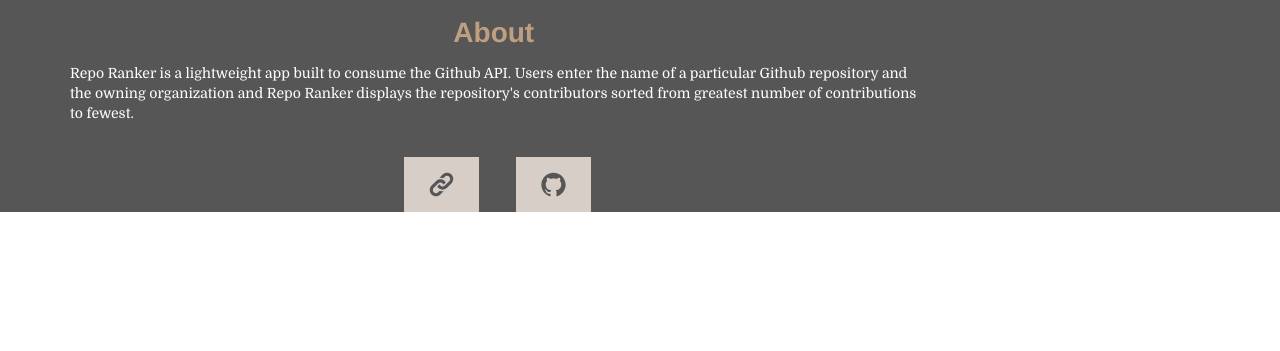
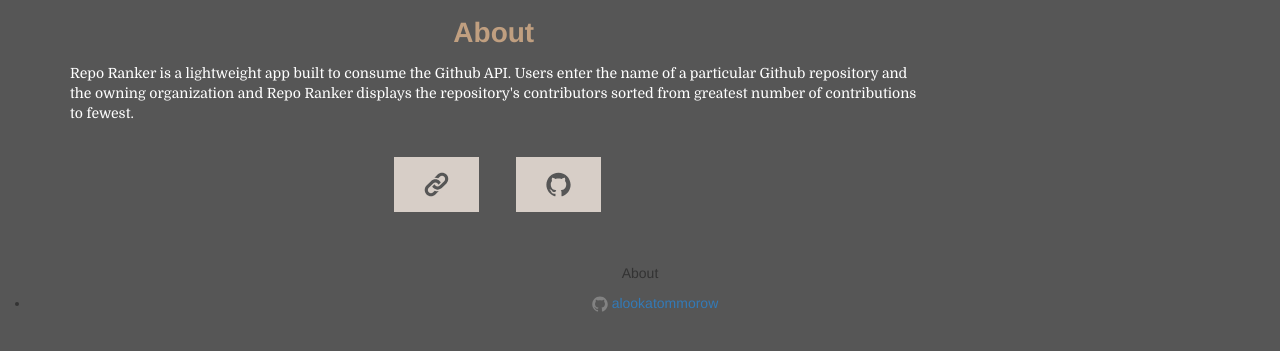
Before and after one commit to alookatommorow/alookatommorow.github.io, a Jekyll site: the page built from _portfolio/repo-ranker.html, in a window 1280 px wide and 1182 px high, cut to the strip 669-1020 px from the top of the window. Built offline with Jekyll 4.4.1, drawn with Linux system fonts in a browser that asks for light colours; nearby versions of some CDN libraries.

Commit message:
touch up portfolio layout

```diff
--- a/_layouts/portfolio.html
+++ b/_layouts/portfolio.html
@@ -1,8 +1,6 @@
 ---
 layout: default
 ---
-
-
 
 <div class="portfolio-container">
   <div class="container">
@@ -44,12 +42,7 @@
       <a class="btn btn-primary" href="{{ page.link }}"><span class="icon">{% include icons/link.svg %}</span></a>
       <a class="btn btn-primary" href="https://github.com/alookatommorow/{{ page.github }}"><span class="icon">{% include icons/icon-github.svg %}</span></a>
     </div>
-    <ul>
-      {% for item in page.items %}
-        <li>
-          {{ item }}
-        </li>
-      {% endfor %}
-    </ul>
   </div>
 </div>
+
+{% include footer.html %}
--- a/assets/sass/_portfolio-layout.scss
+++ b/assets/sass/_portfolio-layout.scss
@@ -1,6 +1,7 @@
 .portfolio-container {
   margin-top: $nav-offset;
   background-color: $chalkboard;
+  padding-bottom: 4%;
 
   .header {
     text-align: center;
@@ -13,12 +14,21 @@
   }
 
   .image-rotator {
-    background-size: contain;
+    background-size: 100%;
     background-position: center;
     background-repeat: no-repeat;
     height: 500px;
+    position: relative;
     // background-attachment: fixed;
     margin-bottom: 2%;
+
+    @include media-query($bootstrap-xs) {
+      height: 400px;
+    }
+
+    @include media-query($on-palm) {
+      height: 300px;
+    }
   }
 
   .portfolio-info {
@@ -46,28 +56,22 @@
       border-radius: 0;
       background-color: $grain;
       border: none;
-      width: 75px;
+      width: 85px;
       padding: 15px 0;
 
-      // span {
-      //   margin-right: 10%;
-      // }
-
-      // .glyphicon {
-      //   width: 30px;
-      //   height: 25px;
-      //   vertical-align: middle;
-      // }
       .icon > svg {
         display: inline-block;
         width: 25px;
         height: 25px;
-        vertical-align: middle;
       }
 
       .icon > svg path {
         fill: $chalkboard;
       }
+
+      &:hover {
+        background-color: $tan;
+      }
     }
   }
 }
```
